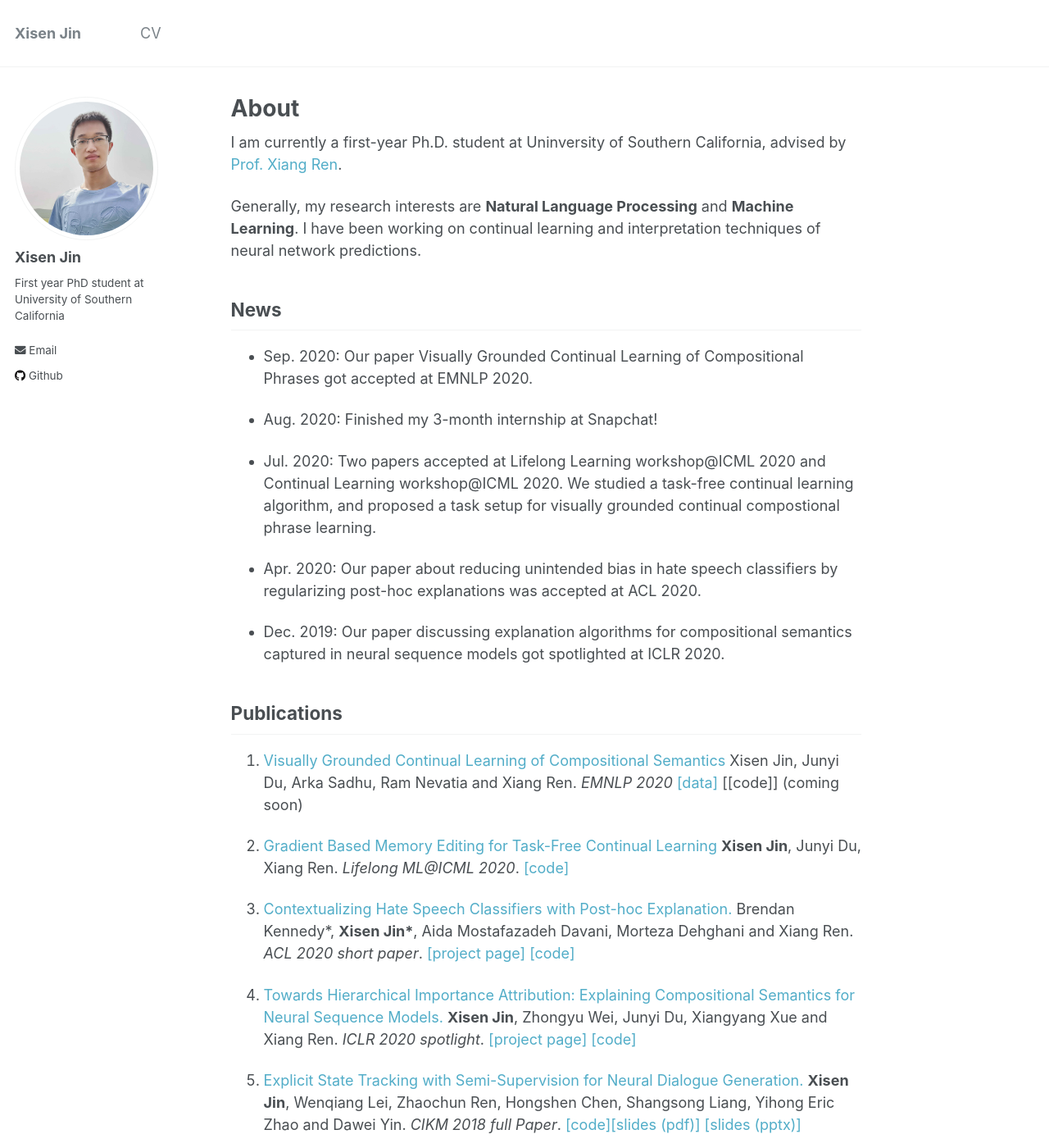
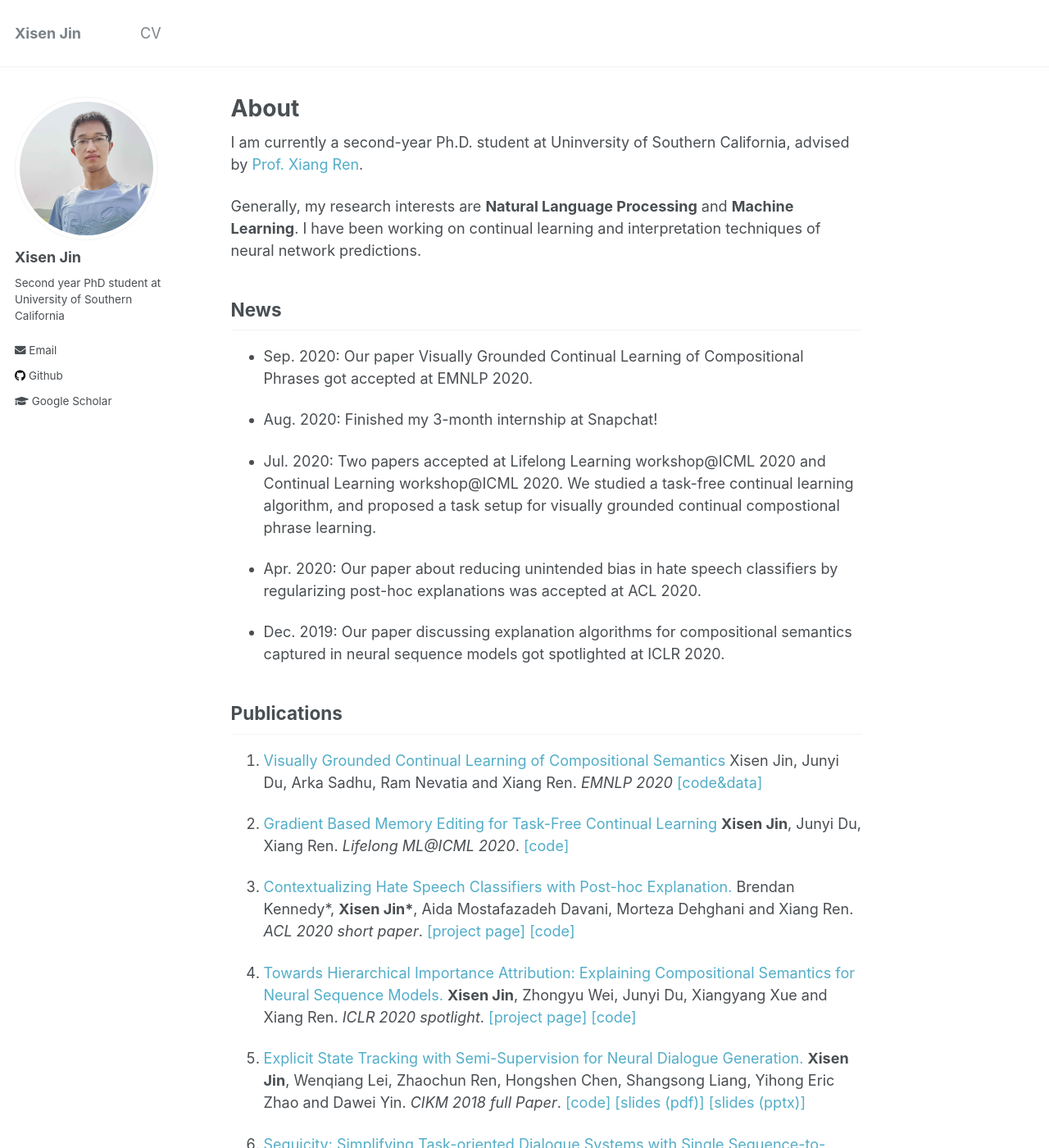
Before and after one commit to AuCson/aucson.github.io, a Jekyll site: the page built from _pages/about.md, in a window 1280 px wide and 1400 px high. Shown: the whole window at 82% size. Built offline with Jekyll 4.4.1, drawn with Linux system fonts in a browser that asks for light colours.

Commit message:
more updates

```diff
--- a/_config.yml
+++ b/_config.yml
@@ -82,11 +82,11 @@ analytics:
 author:
   name             : "Xisen Jin"
   avatar           : "self2.jpg"
-  bio              : "First year PhD student at University of Southern California"
+  bio              : "Second year PhD student at University of Southern California"
   location         :
   employer         :
   pubmed           : #"https://www.ncbi.nlm.nih.gov/pubmed/?term=john+snow"
-  googlescholar    : #"http://yourfullgooglescholarurl.com"
+  googlescholar    : "https://scholar.google.com/citations?user=5g3xIVIAAAAJ&hl=en"
   email            : "xisenjin usc edu"
   researchgate     :  # example: "https://www.researchgate.net/profile/yourprofile"
   uri              :
--- a/_pages/about.md
+++ b/_pages/about.md
@@ -8,9 +8,10 @@ redirect_from:
   - /about.html
 ---
 
-I am currently a first-year Ph.D. student at Uninversity of Southern California, advised by [Prof. Xiang Ren](http://ink-ron.usc.edu/xiangren/).
+I am currently a second-year Ph.D. student at Uninversity of Southern California, advised by [Prof. Xiang Ren](http://ink-ron.usc.edu/xiangren/).
 
 Generally, my research interests are **Natural Language Processing** and **Machine Learning**. I have been working on continual learning and interpretation techniques of neural network predictions.
+
 
 ## News
 
@@ -26,7 +27,7 @@ Generally, my research interests are **Natural Language Processing** and **Machi
 
 
 ## Publications
-1. <a name="emnlp20viscoll"></a><a href="https://arxiv.org/abs/2005.00785">Visually Grounded Continual Learning of Compositional Semantics</a> Xisen Jin, Junyi Du, Arka Sadhu, Ram Nevatia and Xiang Ren. *EMNLP 2020* [[data]](https://github.com/INK-USC/VisCOLL/tree/master/data) [[code]] (coming soon)
+1. <a name="emnlp20viscoll"></a><a href="https://arxiv.org/abs/2005.00785">Visually Grounded Continual Learning of Compositional Semantics</a> Xisen Jin, Junyi Du, Arka Sadhu, Ram Nevatia and Xiang Ren. *EMNLP 2020* [[code&data]](https://github.com/INK-USC/VisCOLL/tree/master/data)
 
 1. <a name="lifelong20gmed"></a><a href="http://aucson.github.io/files/icml_workshop_GMED.pdf">Gradient Based Memory Editing for Task-Free Continual Learning</a> **Xisen Jin**, Junyi Du, Xiang Ren. *Lifelong ML@ICML 2020*.
  [[code]](https://github.com/ink-usc/GMED)
@@ -36,7 +37,7 @@ Generally, my research interests are **Natural Language Processing** and **Machi
 1. <a name="iclr20towards"></a><a href="https://openreview.net/forum?id=BkxRRkSKwr">Towards Hierarchical Importance Attribution: Explaining Compositional Semantics for Neural Sequence Models.</a> **Xisen Jin**, Zhongyu Wei, Junyi Du, Xiangyang Xue and Xiang Ren.  *ICLR 2020 spotlight*. [[project page]](http://inklab.usc.edu/hiexpl/) [[code]](https://github.com/INK-USC/hierarchical-explanation)
 
 
-1. <a name="cikm18explicit"></a><a href="https://arxiv.org/abs/1808.10596">Explicit State Tracking with Semi-Supervision for Neural Dialogue Generation.</a> **Xisen Jin**, Wenqiang Lei, Zhaochun Ren, Hongshen Chen, Shangsong Liang, Yihong Eric Zhao and Dawei Yin. *CIKM 2018 full Paper*. [[code]](https://github.com/AuCson/SEDST)[[slides (pdf)]](http://aucson.github.io/files/explicit_state_tracking_slides.pdf) [[slides (pptx)]](http://aucson.github.io/files/explicit_state_tracking_slides.pptx)
+1. <a name="cikm18explicit"></a><a href="https://arxiv.org/abs/1808.10596">Explicit State Tracking with Semi-Supervision for Neural Dialogue Generation.</a> **Xisen Jin**, Wenqiang Lei, Zhaochun Ren, Hongshen Chen, Shangsong Liang, Yihong Eric Zhao and Dawei Yin. *CIKM 2018 full Paper*. [[code]](https://github.com/AuCson/SEDST)[ [slides (pdf)]](http://aucson.github.io/files/explicit_state_tracking_slides.pdf) [[slides (pptx)]](http://aucson.github.io/files/explicit_state_tracking_slides.pptx)
 
 1. <a href="http://www.aclweb.org/anthology/P18-1133">Sequicity: Simplifying Task-oriented Dialogue Systems with Single Sequence-to-Sequence Architectures.</a>Wenqiang Lei, **Xisen Jin**, Min-Yen Kan, Zhaochun Ren, Xiangnan He and Dawei Yin. *ACL 2018 long paper*. [[code]](https://github.com/WING-NUS/sequicity)
 
```
